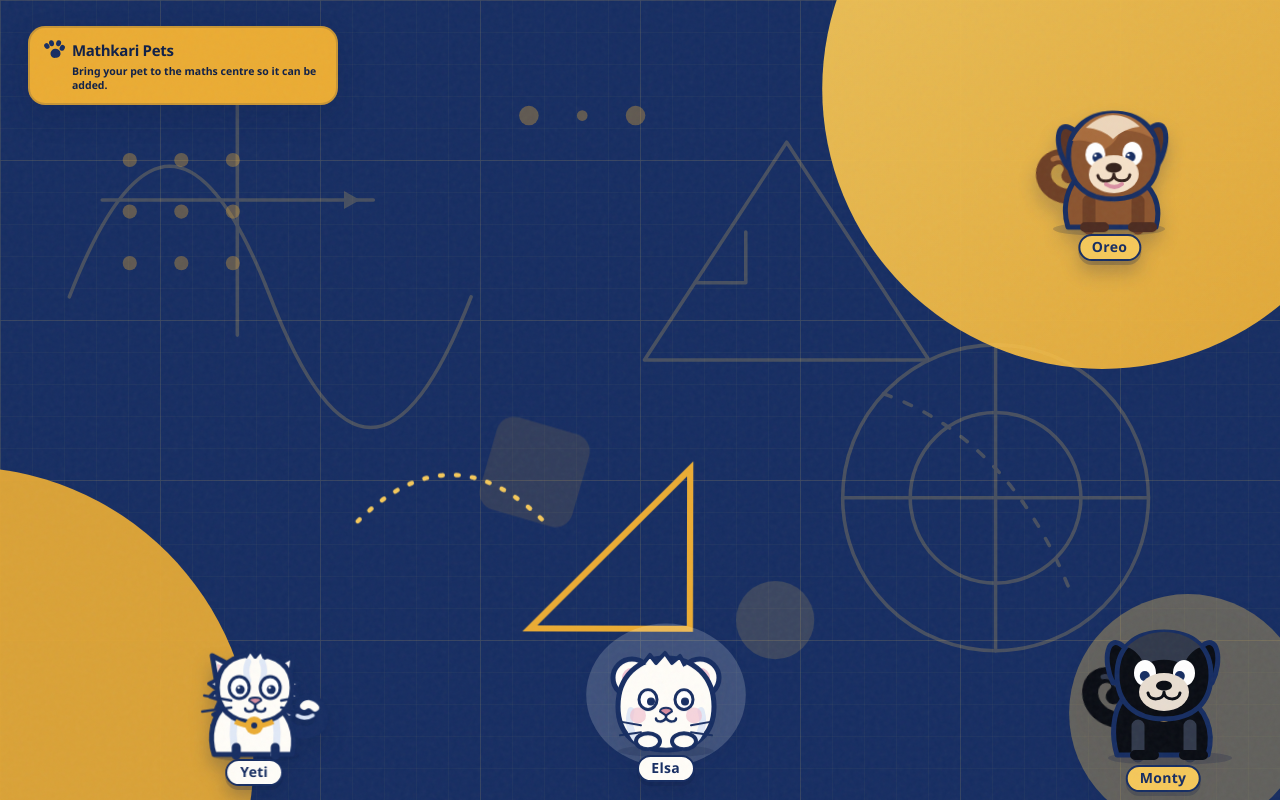
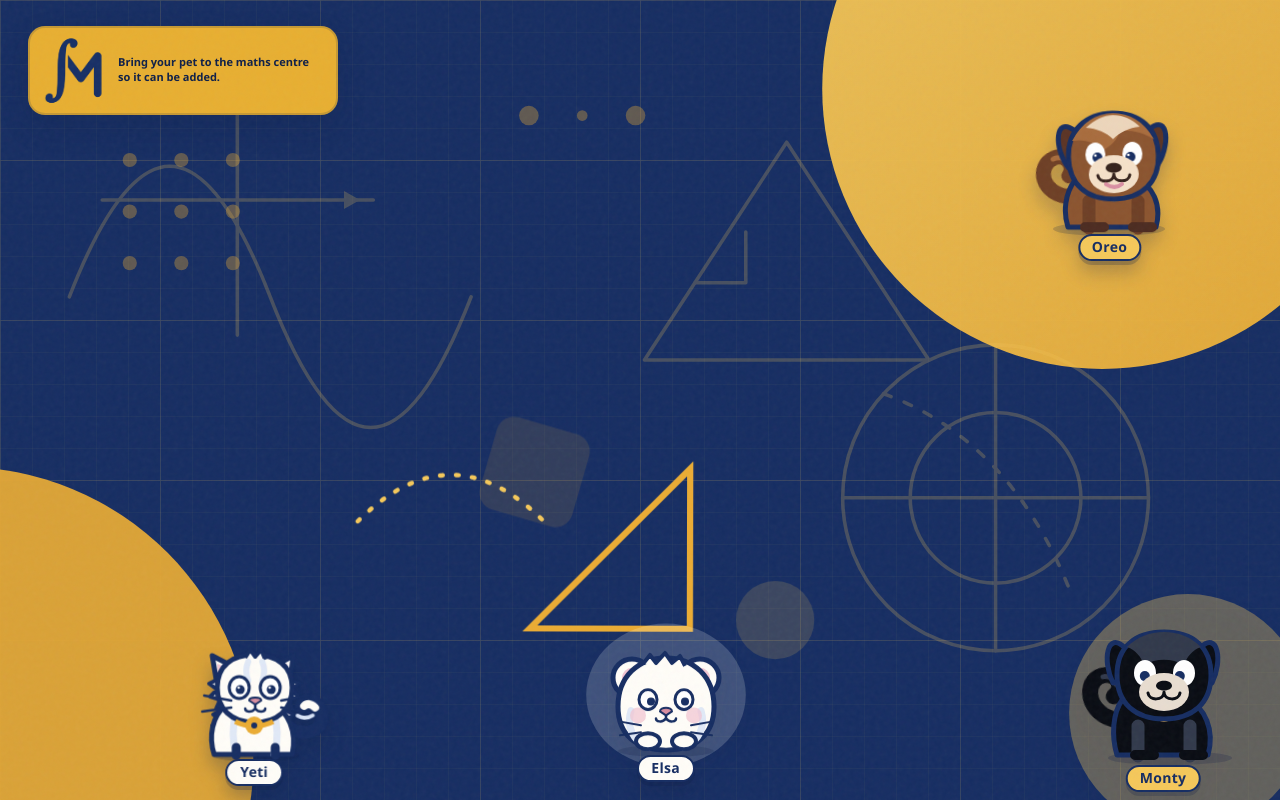
Before and after one commit to MathkariMC/cursor-cat, a plain HTML site: page index.html in a window 1280 px wide. Drawn offline with Linux system fonts and the light colour scheme.

Commit message:
Add Mathkari logo (#5)
Co-authored-by: MathkariMC <304848829+MathkariMC@users.noreply.github.com>

```diff
--- a/index.html
+++ b/index.html
@@ -20,7 +20,9 @@
     </p>
 
     <header class="pet-note">
-      <div class="pet-note-title"><span class="paw-mark" aria-hidden="true"><i></i><i></i><i></i><i></i></span>Mathkari Pets</div>
+      <div class="mathkari-logo">
+        <img src="assets/mathkari-logo.png" alt="Mathkari">
+      </div>
       <p>Bring your pet to the maths centre so it can be added.</p>
     </header>
 
--- a/styles.css
+++ b/styles.css
@@ -69,61 +69,43 @@ body {
   top: 26px;
   left: 28px;
   z-index: 70;
+  display: flex;
+  align-items: center;
+  gap: 13px;
+  width: 310px;
   max-width: 310px;
   border: 2px solid rgb(15 31 71 / .16);
   border-radius: 17px;
-  padding: 12px 15px 11px;
-  background: var(--gold);
+  padding: 9px 15px 10px 11px;
+  background: #e8af31;
   color: var(--navy-deep);
   box-shadow: 0 12px 28px rgb(15 31 71 / .2);
 }
 
-.pet-note-title {
-  display: flex;
-  align-items: center;
-  gap: 9px;
-  font-size: 15px;
-  font-weight: 850;
-  letter-spacing: -.02em;
+.mathkari-logo {
+  position: relative;
+  flex: 0 0 64px;
+  width: 64px;
+  height: 66px;
+  overflow: hidden;
+}
+
+.mathkari-logo img {
+  position: absolute;
+  top: 50%;
+  left: calc(50% + 7px);
+  display: block;
+  width: 150px;
+  max-width: none;
+  transform: translate(-50%, -50%);
 }
 
 .pet-note p {
-  margin: 4px 0 0 27px;
-  font-size: 10.5px;
-  font-weight: 650;
+  margin: 0;
+  font-size: 11px;
+  font-weight: 700;
   line-height: 1.35;
 }
-
-.paw-mark {
-  position: relative;
-  width: 18px;
-  height: 18px;
-  transform: rotate(-8deg);
-}
-
-.paw-mark::before {
-  position: absolute;
-  left: 5px;
-  bottom: 1px;
-  width: 10px;
-  height: 9px;
-  border-radius: 55% 55% 48% 48%;
-  background: var(--navy);
-  content: "";
-}
-
-.paw-mark i {
-  position: absolute;
-  width: 5px;
-  height: 6px;
-  border-radius: 50%;
-  background: var(--navy);
-}
-
-.paw-mark i:nth-child(1) { top: 1px; left: 0; transform: rotate(-24deg); }
-.paw-mark i:nth-child(2) { top: -1px; left: 5px; }
-.paw-mark i:nth-child(3) { top: 0; right: 1px; transform: rotate(20deg); }
-.paw-mark i:nth-child(4) { top: 5px; right: -2px; transform: rotate(36deg); }
 
 .cursor-cat {
   --cat-facing: 1;
@@ -703,11 +685,19 @@ body {
     top: 14px;
     left: 14px;
     max-width: min(280px, calc(100vw - 28px));
-    padding: 10px 13px 9px;
+    gap: 10px;
+    padding: 8px 12px 9px 9px;
   }
 
-  .pet-note-title {
-    font-size: 14px;
+  .mathkari-logo {
+    flex-basis: 52px;
+    width: 52px;
+    height: 54px;
+  }
+
+  .mathkari-logo img {
+    left: calc(50% + 6px);
+    width: 124px;
   }
 
   .pet-note p {
```
Also changed, not shown: assets/mathkari-logo.png (added).
